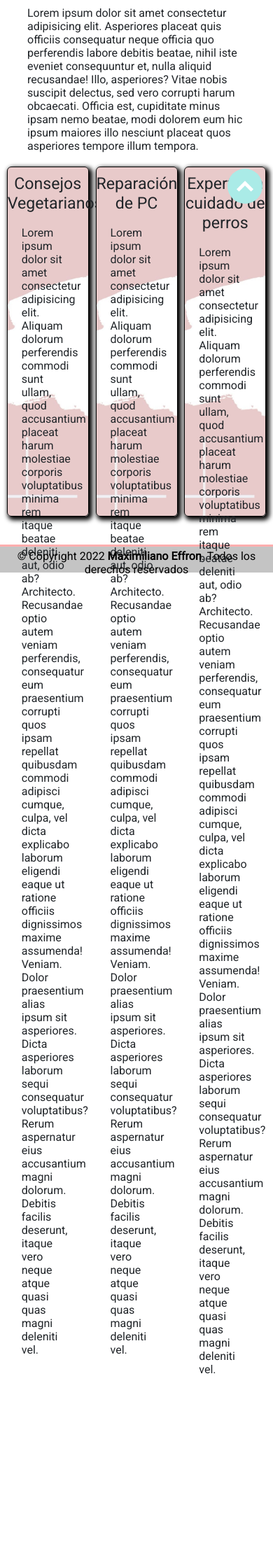
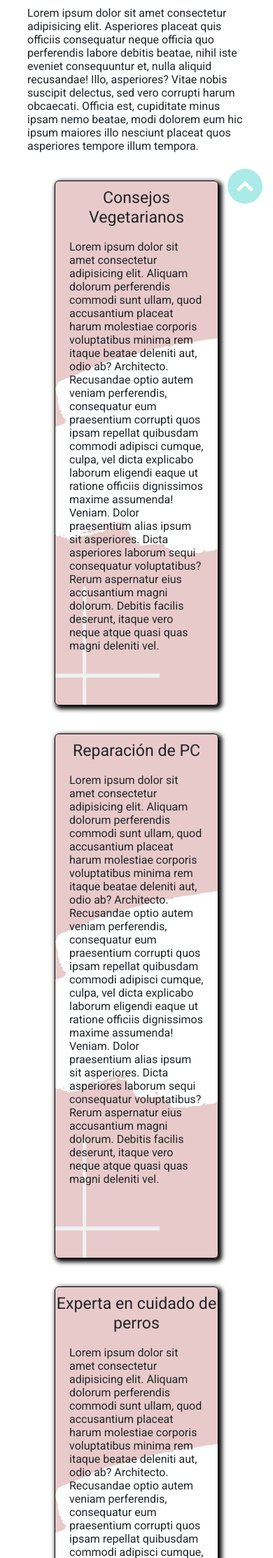
Before and after one commit to maxieffron/dani_psicologa, a PHP site: page /pages/servicios.html in a window 390 px wide. Shown: the part 493-2719 px from the top of the page at 70% size. Before the commit the page ends 2456 px from the top, so only its background shows below. Run offline with PHP 8.4, Linux system fonts and the light colour scheme.

Commit message:
Se actualiza el responsive de las secciones 'Servicios, Formación y Sobre mi

```diff
--- a/assets/css/style.css
+++ b/assets/css/style.css
@@ -195,7 +195,7 @@ nav {
 .photo-profile img {
   /*padding-top: 20px;*/
   width: 40%;
-  height: 100%;
+  height: 80%;
   margin-left: 30%;
   /*max-width: 243px;
         max-height: 210px;
@@ -528,7 +528,23 @@ nav {
   }
 }
 
+@media screen and (max-width: 992px) {
+  .profile {
+    margin: 20px 0;
+  }
+  .services-data {
+    width: 60%;
+    height: 400px;
+    margin: 20px 0;
+  }
+}
+
 @media screen and (max-width: 768px) {
+  .services-data {
+    width: 60%;
+    height: 500px;
+    margin: 20px 0;
+  }
   .container-contacto-info {
     width: 80%;
   }
@@ -556,6 +572,14 @@ nav {
 }
 
 @media screen and (max-width: 576px) {
+  .experience {
+    height: 720px;
+  }
+  .services-data {
+    width: 60%;
+    height: 650px;
+    margin: 20px 0;
+  }
   .container-contacto-form input,
   .container-contacto-form select {
     width: 300px;
@@ -602,6 +626,11 @@ nav {
 }
 
 @media screen and (max-width: 430px) {
+  .services-data {
+    width: 60%;
+    height: 750px;
+    margin: 20px 0;
+  }
   .container-contacto-info {
     height: 200px;
   }
--- a/assets/scss/partials/_mediaQuerys.scss
+++ b/assets/scss/partials/_mediaQuerys.scss
@@ -19,7 +19,28 @@
     }
 }
 
+@media screen and (max-width: 992px) {
+    //SOBRE MI
+    .profile {
+        margin: 20px 0;
+    }
+
+    //SERVICIOS
+    .services-data {
+        width: 60%;
+        height: 400px;
+        margin: 20px 0;
+    }
+}
+
 @media screen and (max-width: 768px) {
+    //SERVICIOS
+    .services-data {
+        width: 60%;
+        height: 500px;
+        margin: 20px 0;
+    }
+
     //CONTACTO
     .container-contacto-info {
         width: 80%;
@@ -53,6 +74,18 @@
 }
 
 @media screen and (max-width: 576px) {
+    //FORMACIÓN
+    .experience {
+        height: 720px;
+    }
+
+    //SERVICIOS
+    .services-data {
+        width: 60%;
+        height: 650px;
+        margin: 20px 0;
+    }
+
     //CONTACTO
 
     .container-contacto-form {
@@ -112,8 +145,14 @@
 }
 
 @media screen and (max-width: 430px) {
+    //SERVICIOS
+    .services-data {
+        width: 60%;
+        height: 750px;
+        margin: 20px 0;
+    }
+
     //CONTACTO
-
     .container-contacto-info {
         height: 200px;
     }
--- a/assets/scss/partials/_sectionAboutMe.scss
+++ b/assets/scss/partials/_sectionAboutMe.scss
@@ -34,7 +34,7 @@
     img {
         /*padding-top: 20px;*/
         width: 40%;
-        height: 100%;
+        height: 80%;
         margin-left: 30%;
         /*max-width: 243px;
         max-height: 210px;
```
Also changed, not shown: pages/sobre-mi.html (+27 -27 lines), 1 other file.
